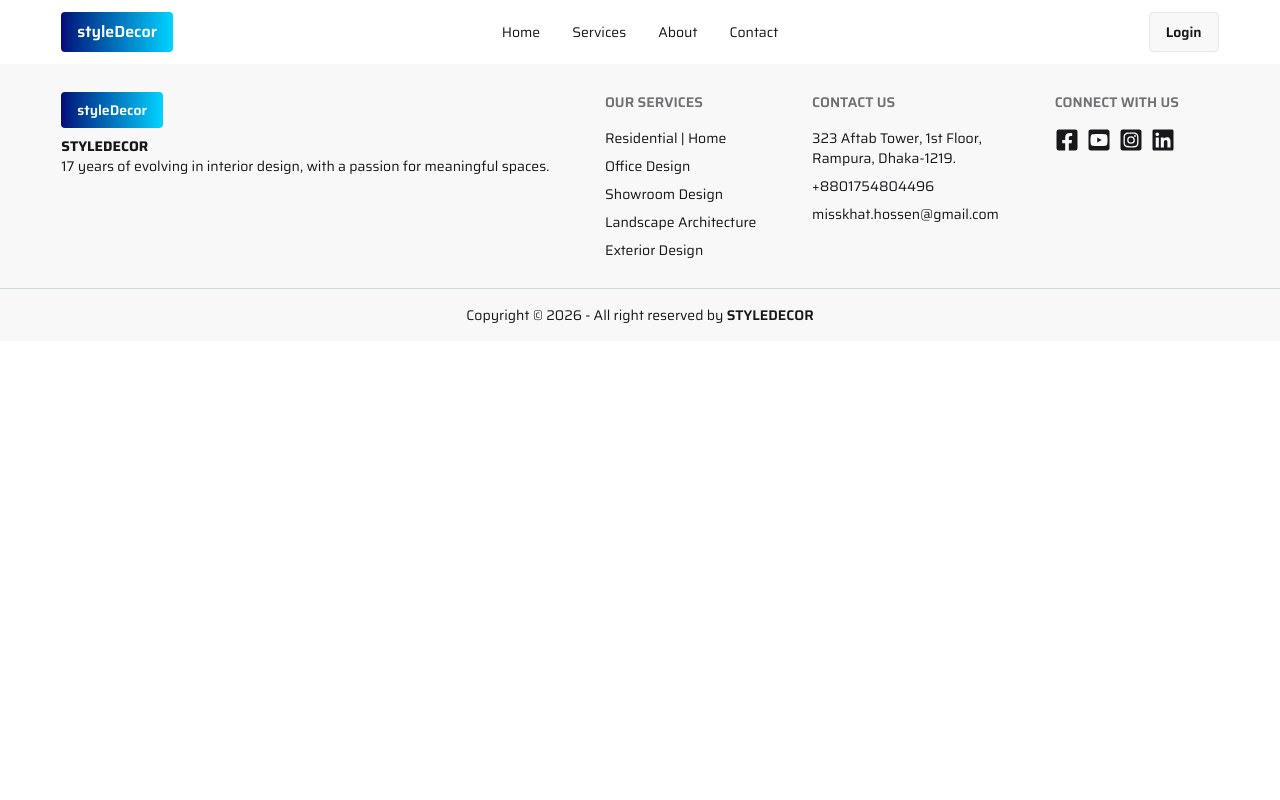
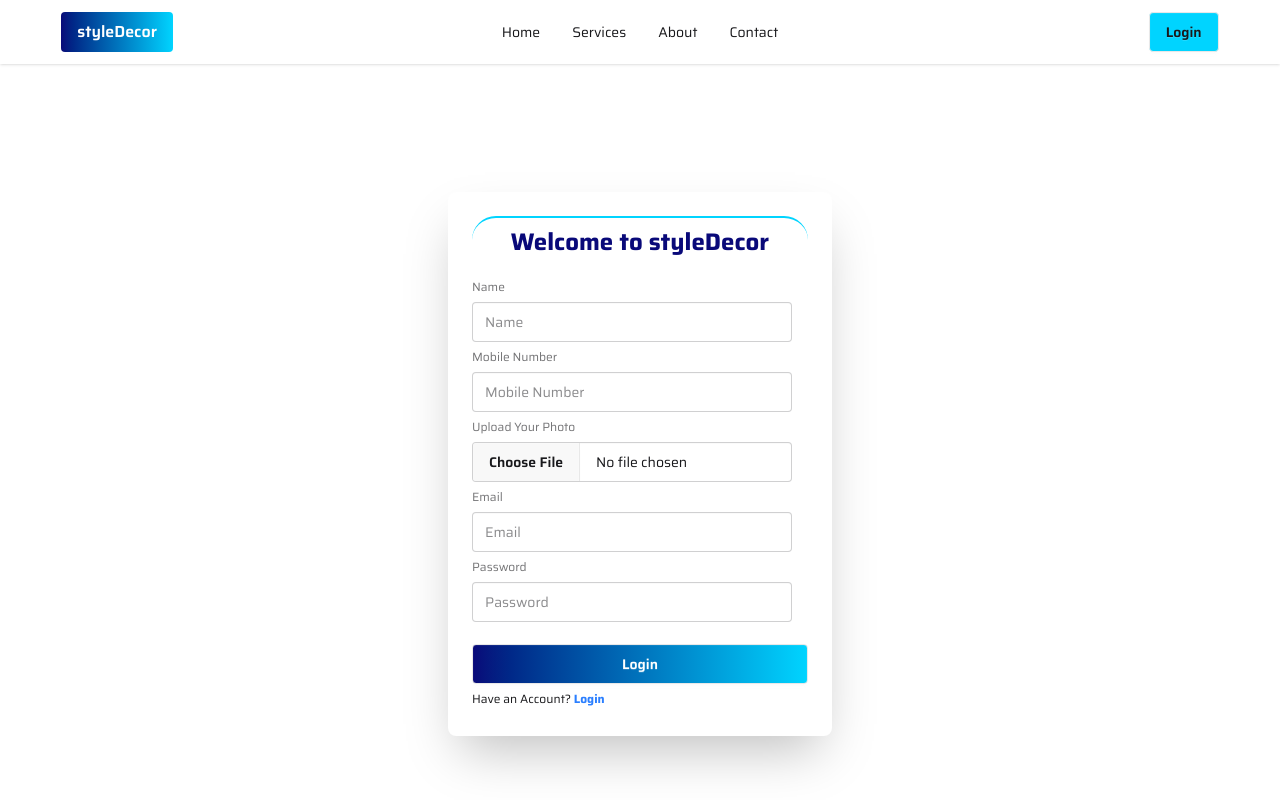
Before and after one commit to Misskhat/styleDecor-client, a React (Vite) app: page /registration in a window 1280 px wide. Shown: the top 800 px of the page. Built offline with nearby package versions, Linux system fonts and the light colour scheme.

Commit message:
registration design complete

```diff
--- a/src/components/Logo/Logo.jsx
+++ b/src/components/Logo/Logo.jsx
@@ -3,7 +3,7 @@ import React from 'react';
 const Logo = () => {
     return (
         <div>
-            <button className='px-4 py-2 bg-linear-to-r from-[#090979] to-[#00D4FF] text-white font-semibold rounded'>styleDecor</button>
+            <button className='cursor-pointer px-4 py-2 bg-linear-to-r from-[#090979] to-[#00D4FF] text-white font-semibold rounded'>styleDecor</button>
         </div>
     );
 };
--- /dev/null
+++ b/src/layouts/AuthLayout.jsx
@@ -0,0 +1,16 @@
+import React from 'react';
+import { Outlet } from 'react-router';
+import NavBar from '../pages/Shared/NavBar/NavBar';
+import Footer from '../pages/Shared/Footer/Footer';
+
+const AuthLayout = () => {
+    return (
+        <div>
+            <NavBar></NavBar>
+            <Outlet></Outlet>
+            <Footer></Footer>
+        </div>
+    );
+};
+
+export default AuthLayout;
--- a/src/pages/AboutUs/AboutUs.jsx
+++ b/src/pages/ContactUs/ContactUs.jsx
@@ -5,11 +5,11 @@ import { FaMobileButton } from "react-icons/fa6";
 import { MdEmail } from "react-icons/md";
 import 'leaflet/dist/leaflet.css'
 
-const AboutUs = () => {
+const ContactUs = () => {
     const position = [23.8041, 90.4152]
     return (
         <div className='w-11/12 mx-auto '>
-            <h2 className='text-3xl font-bold mt-5'>About Us</h2>
+            <h2 className='text-3xl font-bold mt-5'>Contact Us</h2>
             <p className='opacity-85'>Whether you have a question about our features, service pricing or anything else our team is ready to answer all your questions.</p>
             <div className='flex gap-5 py-5'>
                 <div className='flex-1 space-y-2'>
@@ -48,4 +48,4 @@ const AboutUs = () => {
     );
 };
 
-export default AboutUs;
+export default ContactUs;
--- a/src/pages/Login/Login.jsx
+++ b/src/pages/Login/Login.jsx
@@ -1,13 +1,14 @@
 import React from 'react';
+import { Link } from 'react-router';
 
 const Login = () => {
     return (
         <div>
-            <div className="flex items-center justify-center bg-base-200 min-h-screen">
-
+            <div className="flex items-center justify-center min-h-screen">
                 <div className="card bg-base-100 w-full max-w-sm shrink-0 shadow-2xl">
                     <div className="card-body">
                         <h3 className='text-center text-2xl text-[#090979] font-bold p-2 rounded-3xl border-t-2 border-[#00d4ff]'>Welcome to styleDecor</h3>
+                        <form>
                             <fieldset className="fieldset">
                                 <label className="label">Email</label>
                                 <input type="email" className="input" placeholder="Email" />
@@ -15,7 +16,9 @@ const Login = () => {
                                 <input type="password" className="input" placeholder="Password" />
                                 <div><a className="link link-hover">Forgot password?</a></div>
                                 <button className="btn mt-4 bg-linear-to-r from-[#090979] to-[#00D4FF] text-white">Login</button>
+                                <p>Don't have any account? <Link to={"/registration"} className='cursor-pointer'><span className='font-bold text-blue-500'>Register</span></Link></p>
                             </fieldset>
+                        </form>
                     </div>
                 </div>
             </div>
--- a/src/pages/Registration/Registration.jsx
+++ b/src/pages/Registration/Registration.jsx
@@ -1,9 +1,32 @@
 import React from 'react';
+import { Link } from 'react-router';
 
 const Registration = () => {
     return (
         <div>
-
+            <div className="flex items-center justify-center min-h-screen">
+                <div className="card bg-base-100 w-full max-w-sm shrink-0 shadow-2xl">
+                    <div className="card-body">
+                        <h3 className='text-center text-2xl text-[#090979] font-bold p-2 rounded-3xl border-t-2 border-[#00d4ff]'>Welcome to styleDecor</h3>
+                        <form>
+                            <fieldset className="fieldset">
+                                <label className="label">Name</label>
+                                <input type="text" className="input" placeholder="Name" />
+                                <label className="label">Mobile Number</label>
+                                <input type="number" className="input" placeholder="Mobile Number" />
+                                <label className="label">Upload Your Photo</label>
+                                <input type="file" className="file-input" />
+                                <label className="label">Email</label>
+                                <input type="email" className="input" placeholder="Email" />
+                                <label className="label">Password</label>
+                                <input type="password" className="input" placeholder="Password" />
+                                <button className="btn mt-4 bg-linear-to-r from-[#090979] to-[#00D4FF] text-white">Login</button>
+                                <p>Have an Account? <Link to={"/login"} className='cursor-pointer'><span className='font-bold text-blue-500'>Login</span></Link></p>
+                            </fieldset>
+                        </form>
+                    </div>
+                </div>
+            </div>
         </div>
     );
 };
--- a/src/pages/Shared/Footer/Footer.jsx
+++ b/src/pages/Shared/Footer/Footer.jsx
@@ -27,7 +27,7 @@ const Footer = () => {
                 </nav>
                 <nav>
                     <h6 className="footer-title">Contact Us</h6>
-                    <a className="link link-hover">323 Aftab Tower, 1st Floor, <br />Rampura, Dhaka-1219.</a>
+                    <a className="link link-hover">Rd - 10, Nikunja - 2 <br />Khilkhet, Dhaka – 1229</a>
                     <a className="link link-hover">+8801754804496</a>
                     <a className="link link-hover">misskhat.hossen@gmail.com</a>
 
--- a/src/pages/Shared/NavBar/NavBar.jsx
+++ b/src/pages/Shared/NavBar/NavBar.jsx
@@ -31,7 +31,7 @@ const NavBar = () => {
                     </ul>
                 </div>
                 <div className="navbar-end">
-                    <Link to={'/login'} className="btn">Login</Link>
+                    <Link to={'/login'} className="btn bg-[#00D4FF]">Login</Link>
                 </div>
             </div>
         </div>
--- a/src/routes/router.jsx
+++ b/src/routes/router.jsx
@@ -3,7 +3,8 @@ import RootLayout from "../layouts/RootLayout";
 import Home from "../pages/Home/Home/Home";
 import Login from "../pages/Login/Login";
 import Registration from "../pages/Registration/Registration";
-import AboutUs from "../pages/AboutUs/AboutUs";
+import AuthLayout from "../layouts/AuthLayout";
+import ContactUs from "../pages/ContactUs/ContactUs";
 
 
 export const router = createBrowserRouter([
@@ -16,17 +17,23 @@ export const router = createBrowserRouter([
                 element: <Home></Home>
             },
             {
-                path: '/about',
-                Component: AboutUs
+                path: 'contact',
+                Component: ContactUs
             },
+        ]
+    },
+    {
+        path: "/",
+        Component: AuthLayout,
+        children: [
             {
-                path: '/login',
+                path: 'login',
                 Component: Login
             },
             {
-                path: '/registration',
+                path: 'registration',
                 Component: Registration
             }
         ]
-    },
+    }
 ]);
```
Lines whose indentation alone changed are shown as unchanged.
